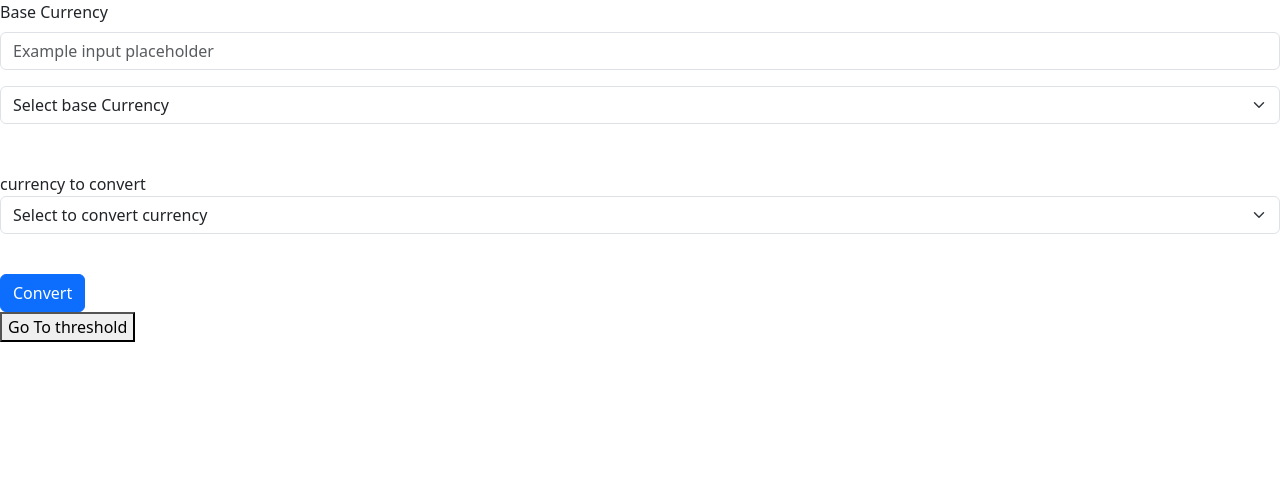
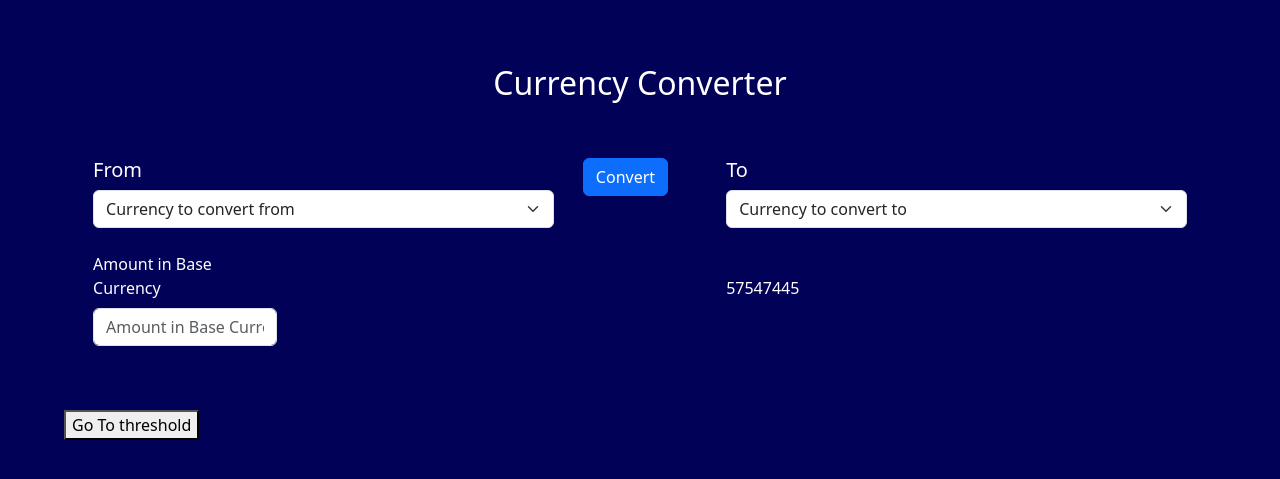
Before and after one commit to Anuraag001/HackAI_230523, a Django app: page /convert/1 in a window 1280 px wide. Shown: the top 479 px of the page. Run offline with Django 4.2, Linux system fonts and the light colour scheme; data that the repository does not hold is empty.

Commit message:
currency page

```diff
--- /dev/null
+++ b/currency_alert/Main/static/css/styles_currency.css
@@ -0,0 +1,47 @@
+body
+{
+    background-color: rgb(1, 1, 88);
+    margin-top: 5%;
+    margin-left: 5%;
+    margin-right: 5%;
+}
+#qwer
+{
+    text-align: center;
+    font-size:xx-large;
+    color: white;
+}
+
+.mb-3
+{
+    width: 40%;
+
+}
+#tyu
+{
+    color: white;
+
+}
+#iop
+{
+    width: 40%;
+}
+#as
+{
+    color: white;
+}
+#df
+{
+    float:right;
+    align-items:stretch;
+}
+#main
+{
+    display: flex;
+    flex-direction: row;
+    justify-content: space-evenly;
+}
+#main1
+{
+    align-items: flex-end;
+}
--- a/currency_alert/Main/templates/currency.html
+++ b/currency_alert/Main/templates/currency.html
@@ -5,41 +5,53 @@
     <meta charset="UTF-8">
     <meta name="viewport" content="width=device-width, initial-scale=1.0">
     <link href="https://cdn.jsdelivr.net/npm/bootstrap@5.3.2/dist/css/bootstrap.min.css" rel="stylesheet" integrity="sha384-T3c6CoIi6uLrA9TneNEoa7RxnatzjcDSCmG1MXxSR1GAsXEV/Dwwykc2MPK8M2HN" crossorigin="anonymous">
+    <link rel="stylesheet" type="text/css" href="{% static 'css/styles_currency.css' %}">
     <title>Currency</title>
 </head>
 <body>
-        <div class="mb-3">
-            <label for="formGroupExampleInput" class="form-label">Base Currency</label>
-            <input type="text" name="base_value" class="form-control" id="formGroupExampleInput" placeholder="Example input placeholder">
-        </div>
-        <select name="base_currency" class="form-select" id="form-select-base" aria-label="Default select example">
-            <option selected>Select base Currency</option>
+    <h1 id="qwer">Currency Converter</h1>
+    <br><br>
+<div id="main">
+    <div id="iop">
+        <h5 id="as">From</h5>
+        <select name="base_currency" class="form-select" id="form-select-base" aria-label="Default select example" >
+            <option selected >Currency to convert from</option>
             {% for currency in currencies %}
                 <option value="{{ currency }}">{{ currency }}</option>
             {% endfor %}
         </select>
-
+        <br>
+    <div class="mb-3">
+            <label for="formGroupExampleInput" class="form-label" id="tyu">Amount in Base Currency</label>
+            <input type="text" name="base_value" class="form-control" id="formGroupExampleInput" placeholder="Amount in Base Currency">
+    </div>
+    </div>
+    <div id="main1">
+        <button type="submit" class="btn btn-primary" onclick="call_me()">Convert</button>
+    </div>
         <br><br>
-        <div class="mb-3">
-            currency to convert
+    <div class="mb-3" id="df">
+            <h5 id="as">To</h5>
             <select name="to_currency" class="form-select" id="form-select-to" iaria-label="Default select example">
-                <option selected>Select to convert currency</option>
+                <option selected>Currency to convert to</option>
                 {% for currency in currencies %}
                     <option value="{{ currency }}">{{ currency }}</option>
                 {% endfor %}
             </select>
-        </div>
+            <br><br>
+            <div id="show" style="color:white">57547445</div>
+    </div>
+</div>
         <br>
-        <button type="submit" class="btn btn-primary" onclick="call_me()">Convert</button>
-    <div id="show"></div>
 
+    <br>
     <a href="{% url 'threshold' user_id=user_id %}"><button>Go To threshold</button></a>
     <script src="https://code.jquery.com/jquery-3.6.0.min.js"></script>
     <script src="{% static 'js/exchange.js' %}"></script>
     <script src="https://cdn.jsdelivr.net/npm/bootstrap@5.3.2/dist/js/bootstrap.bundle.min.js" integrity="sha384-C6RzsynM9kWDrMNeT87bh95OGNyZPhcTNXj1NW7RuBCsyN/o0jlpcV8Qyq46cDfL" crossorigin="anonymous"></script>
     <script src="https://cdn.jsdelivr.net/npm/@popperjs/core@2.11.8/dist/umd/popper.min.js" integrity="sha384-I7E8VVD/ismYTF4hNIPjVp/Zjvgyol6VFvRkX/vR+Vc4jQkC+hVqc2pM8ODewa9r" crossorigin="anonymous"></script>
     <script src="https://cdn.jsdelivr.net/npm/bootstrap@5.3.2/dist/js/bootstrap.min.js" integrity="sha384-BBtl+eGJRgqQAUMxJ7pMwbEyER4l1g+O15P+16Ep7Q9Q+zqX6gSbd85u4mG4QzX+" crossorigin="anonymous"></script>
-  </body>
+</body>
 
 </body>
 </html>
```
Also changed, not shown: currency_alert/agent.py (+29 -0 lines), currency_alert/db.sqlite3.
